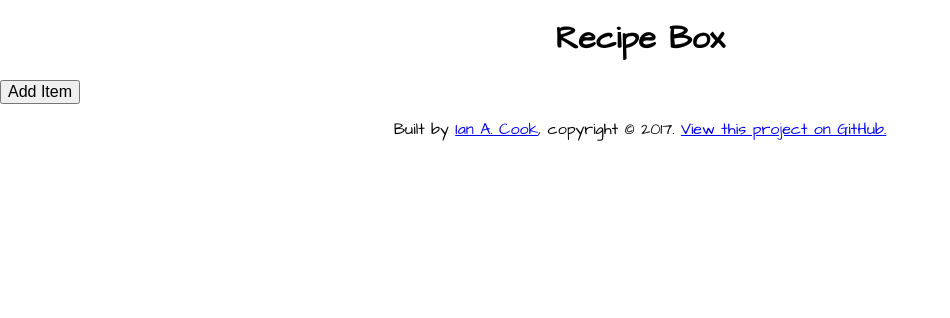
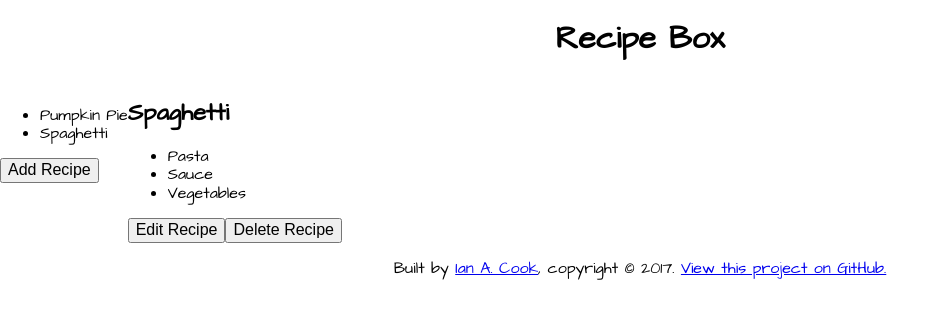
Before and after one commit to nai888/freeCodeCamp, a React (Create React App) app in the folder 13-Recipe-Box/: page / in a window 1280 px wide. Shown: the top 318 px of the page, without its empty margins (0-950 px from the left). Built offline with nearby package versions, Linux system fonts and the light colour scheme.

Commit message:
Add buttons, display data

```diff
--- a/13-Recipe-Box/src/AddItem.jsx
+++ /dev/null
@@ -1,7 +0,0 @@
-import React, { Component } from 'react';
-
-function AddItem(props) {
-  return <button className="add-item">Add Item</button>
-}
-
-export default AddItem;
--- a/13-Recipe-Box/src/App.css
+++ b/13-Recipe-Box/src/App.css
@@ -1,3 +1,13 @@
+.App {
+  display: flex;
+  flex-wrap: wrap;
+  justify-content: space-between;
+  align-items: baseline;
+}
 
+.recipe-panel {
+  flex-grow: 1;
+  min-height: 120px;
+}
 
 /*# sourceMappingURL=App.css.map */
--- a/13-Recipe-Box/src/App.js
+++ b/13-Recipe-Box/src/App.js
@@ -6,28 +6,47 @@ import RecipePanel from './RecipePanel';
 class App extends Component {
   constructor(props) {
     super(props);
-    this.handleClick = this.handleClick.bind(this);
+    this.handleAdd = this.handleAdd.bind(this);
+    this.handleOpenClose = this.handleOpenClose.bind(this);
+    this.handleEdit = this.handleEdit.bind(this);
+    this.handleDelete = this.handleDelete.bind(this);
     const defaultData = [{ name: "Pumpkin Pie", ingredients: ["Sweetened condensed milk", "Eggs", "Pumpkin pie spice", "Pie crust"] }, { name: "Spaghetti", ingredients: ["Pasta", "Sauce", "Vegetables"] }];
     if (typeof (Storage) !== "undefined" && localStorage.recipeData === undefined) {
       // Re-enable this when ready to work with localStorage
       // localStorage.setItem("recipeData", defaultData);
     }
-    this.state = { data: defaultData };
+    this.state = { data: defaultData, show: null };
   }
 
-  handleClick(whichData) {
+  handleAdd(whichData) {
     if (typeof (Storage) !== "undefined") {
       // Re-enable this when ready to work with localStorage
       // localStorage.setItem("recipeData", whichData);
     }
-    this.setState({ whichData });
+    this.setState({ data: whichData });
+  }
+
+  handleOpenClose(showWhich) {
+    this.setState({ show: this.setState === showWhich ? null : showWhich });
+  }
+
+  handleEdit() {
+    this.setState({ });
+  }
+
+  handleDelete(whichData) {
+    if (typeof (Storage) !== "undefined") {
+      // Re-enable this when ready to work with localStorage
+      // localStorage.setItem("recipeData", whichData);
+    }
+    this.setState({ data: whichData });
   }
 
   render() {
     return (
       <div className="App">
-        <RecipeList data={this.state.data} onClick={this.handleClick} />
-        <RecipePanel data={this.state.data} onClick={this.handleClick} />
+        <RecipeList data={this.state.data} onAdd={this.handleAdd} onOpen={this.handleOpenClose} />
+        <RecipePanel data={this.state.data[1]} onClose={this.handleClose} onDelete={this.handleDelete} />
       </div>
     );
   }
--- a/13-Recipe-Box/src/App.sass
+++ b/13-Recipe-Box/src/App.sass
@@ -0,0 +1,9 @@
+.App
+  display: flex
+  flex-wrap: wrap
+  justify-content: space-between
+  align-items: baseline
+
+.recipe-panel
+  flex-grow: 1
+  min-height: 120px
--- /dev/null
+++ b/13-Recipe-Box/src/Button.jsx
@@ -0,0 +1,7 @@
+import React, { Component } from 'react';
+
+function Button(props) {
+  return <button>{props.name}</button>;
+}
+
+export default Button;
--- a/13-Recipe-Box/src/RecipeList.jsx
+++ b/13-Recipe-Box/src/RecipeList.jsx
@@ -1,20 +1,35 @@
 import React, { Component } from 'react';
-import AddItem from './AddItem';
+import Button from './Button';
+
+function RecipeName(props) {
+  return <li className="recipe-name">{props.recipeName}</li>;
+}
 
 class RecipeList extends Component {
   constructor(props) {
     super(props);
-    this.handleClick = this.handleClick.bind(this);
+    this.handleAdd = this.handleAdd.bind(this);
+    this.handleOpenClose = this.handleOpenClose.bind(this);
   }
 
-  handleClick(event) { // This needs to be updated
+  handleAdd(event) { // This needs to be updated
+    // this.props.onClick(event.currentTarget.getAttribute("data-which"));
+  }
+
+  handleOpenClose(recipe) { // This needs to be updated
     // this.props.onClick(event.currentTarget.getAttribute("data-which"));
   }
 
   render() {
+    const recipeNames = this.props.data.map((recipe) =>
+      <RecipeName recipeName={recipe.name} key={recipe.name} onClick={this.props.handleOpenClose} />
+    );
     return (
-      <div className="recipe-list">
-        <AddItem />
+      <div className="list">
+        <ul className="recipe-list">
+          {recipeNames}
+        </ul>
+        <Button className="add-recipe" name="Add Recipe" onClick={this.props.handleAdd} />
       </div>
     );
   }
--- a/13-Recipe-Box/src/RecipePanel.jsx
+++ b/13-Recipe-Box/src/RecipePanel.jsx
@@ -1,18 +1,37 @@
 import React, { Component } from 'react';
+import Button from './Button';
+
+function Ingredient(props) {
+  return <li className="ingredient">{props.name}</li>;
+}
 
 class RecipePanel extends Component {
   constructor(props) {
     super(props);
-    this.handleClick = this.handleClick.bind(this);
+    this.handleEdit = this.handleEdit.bind(this);
+    this.handleDelete = this.handleDelete.bind(this);
   }
 
-  handleClick(event) { // This needs to be updated
+  handleEdit(event) { // This needs to be updated
+    // this.props.onClick(event.currentTarget.getAttribute("data-which"));
+  }
+
+  handleDelete(event) { // This needs to be updated
     // this.props.onClick(event.currentTarget.getAttribute("data-which"));
   }
 
   render() {
+    const ingredients = this.props.data.ingredients.map((ingredient) =>
+      <Ingredient name={ingredient} key={ingredient} />
+    );
     return (
       <div className="recipe-panel">
+        <h2>{this.props.data.name}</h2>
+        <ul className="ingredients-list">
+          {ingredients}
+        </ul>
+        <Button className="edit-recipe" name="Edit Recipe" onClick={this.props.handleEdit} />
+        <Button className="delete-recipe" name="Delete Recipe" onClick={this.props.handleDelete} />
       </div>
     );
   }
--- a/13-Recipe-Box/src/index.css
+++ b/13-Recipe-Box/src/index.css
@@ -6,8 +6,4 @@ header, footer {
   text-align: center;
 }
 
-main {
-  display: flex;
-}
-
 /*# sourceMappingURL=index.css.map */
--- a/13-Recipe-Box/src/index.sass
+++ b/13-Recipe-Box/src/index.sass
@@ -5,6 +5,3 @@ body
 
 header, footer
   text-align: center
-
-main
-  display: flex
```
Also changed, not shown: 2 other files (tests, documents, lock files or other folders).
